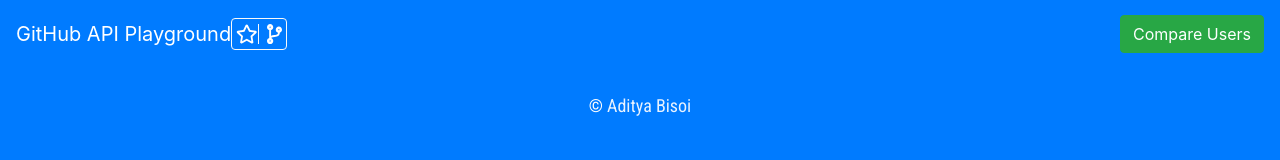
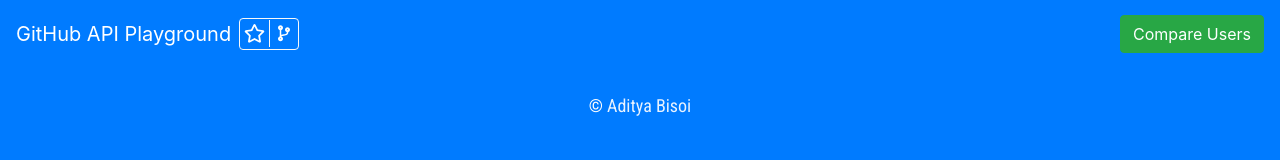
Before and after one commit to adityabisoi/github-rest-api-v3, a React (Create React App) app: page / in a window 1280 px wide. Shown: the top 160 px of the page. Built offline with nearby package versions, Linux system fonts and the light colour scheme.

Commit message:
Did some styling on star/fork badge

```diff
--- a/src/components/header/Header.js
+++ b/src/components/header/Header.js
@@ -14,10 +14,10 @@ const Header = () => {
 		<header>
 			<Navbar color='primary' dark>
 				<NavbarBrand href='https://adityabisoi.github.io/github-rest-api-v3/' data-testid='header-text'>GitHub API Playground
-          <NavbarBrand href='https://github.com/adityabisoi/github-rest-api-v3' data-testid='header-text'>
-					  <div className="block-example border border-10 border-light rounded">
-				      <FontAwesomeIcon className="block-example border-right border-light mx-1" icon={faStar} />
-						  <FontAwesomeIcon className="mx-1" icon={faCodeBranch} />
+          <NavbarBrand href='https://github.com/adityabisoi/github-rest-api-v3' data-testid='header-text' className="ml-2">
+					  <div className="block-example border border-light rounded">
+				      <FontAwesomeIcon className="block-example border-right border-light px-1" icon={faStar} size="lg"/>
+						  <FontAwesomeIcon className="mx-1 px-1" icon={faCodeBranch} size="lg" />
 						</div>
 				  </NavbarBrand>
 				</NavbarBrand>
```
